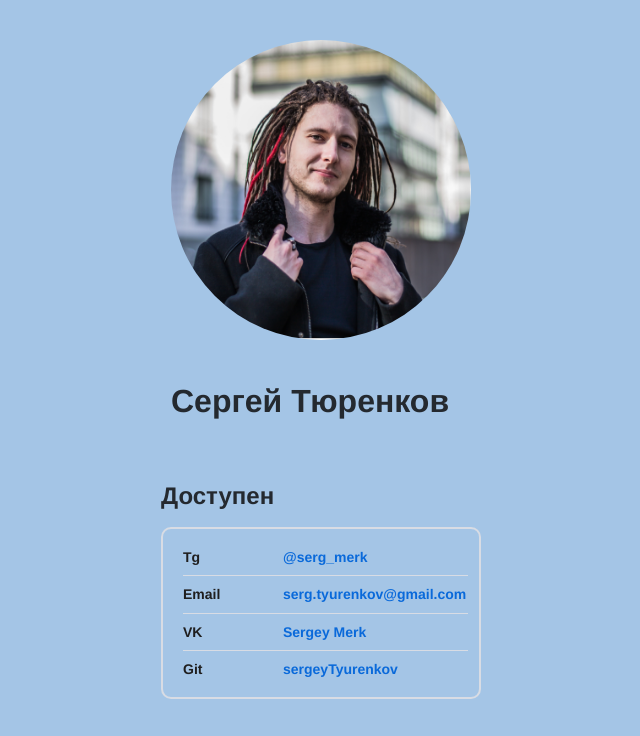
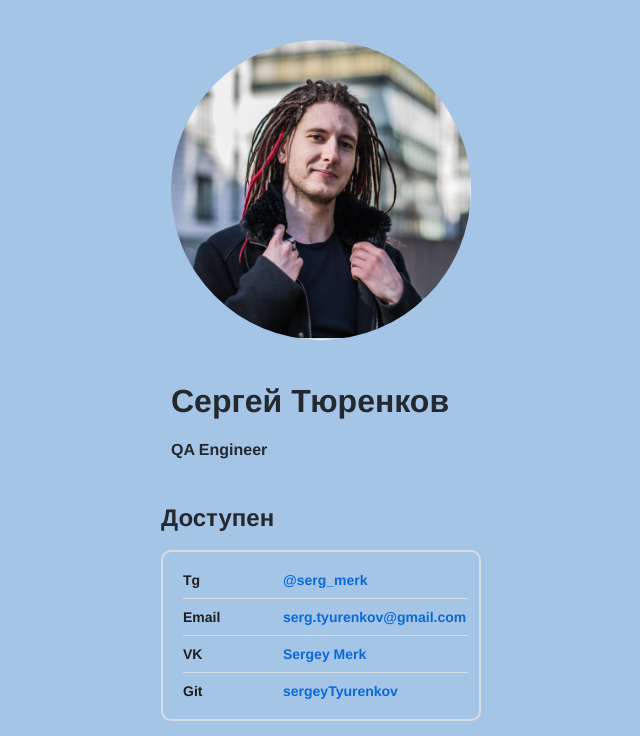
Before and after one commit to sergeyTyurenkov/cv, a plain HTML site: page index.html in a window 1280 px wide. Shown: the top 736 px of the page, without its empty margins (319-959 px from the left). Drawn offline with Linux system fonts and the light colour scheme.

Commit message:
из dev, подзаголовок+смайл в кредо

```diff
--- a/index.html
+++ b/index.html
@@ -12,7 +12,7 @@
     <header class="header">
       <img src="./VKB.jpg" width="300" height="300" alt="avatar" class="header__avatar" />
       <h1 class="header__title">Сергей Тюренков</h1>
-      <h3 class="header__subtitle"></h3>
+      <h3 class="header__subtitle">QA Engineer</h3>
     </header>
     <main>
       <section class="links">
```
